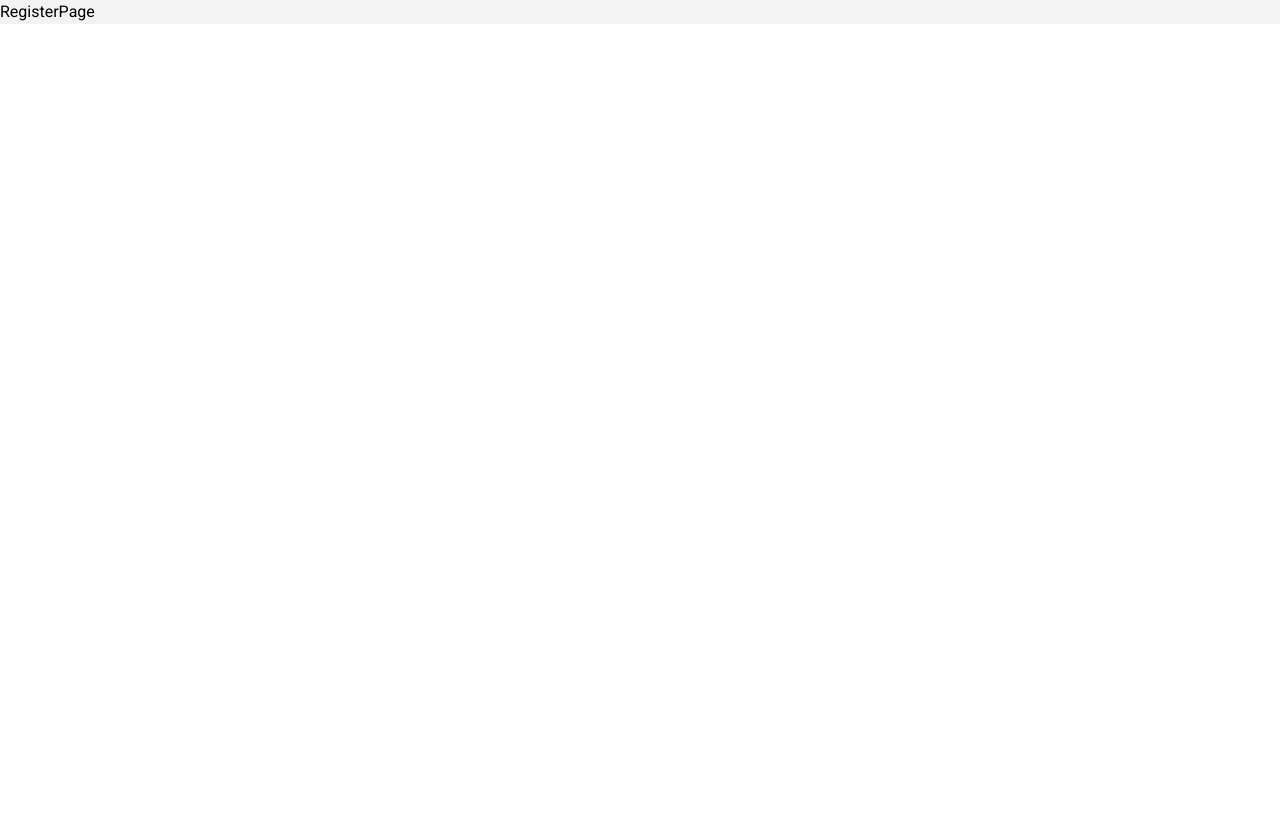
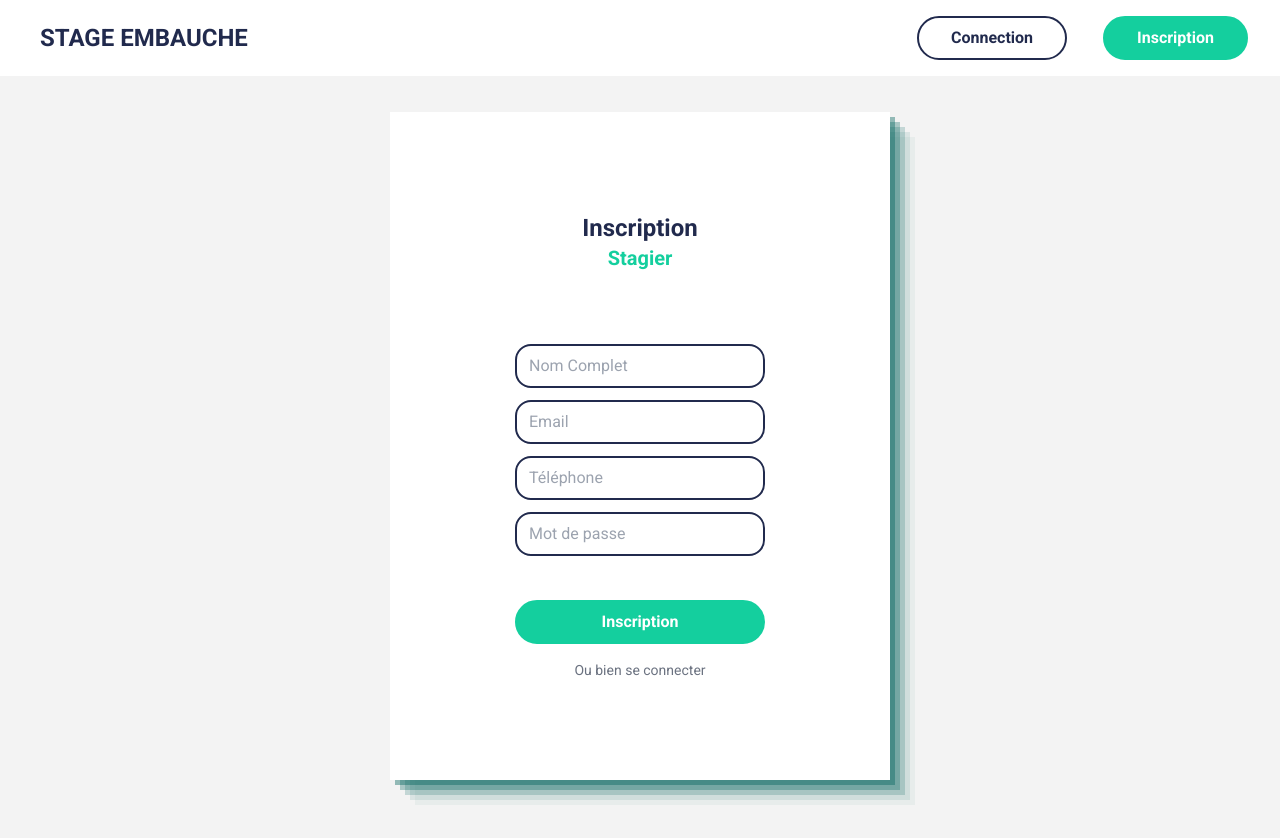
Before and after one commit to ad3mo/collect-interns-front, a React (Create React App) app: page /register in a window 1280 px wide. Shown: the top 838 px of the page. Before the commit the page ends 800 px from the top, so only its background shows below. Built offline with nearby package versions, Linux system fonts and the light colour scheme.

Commit message:
login/register pages, navbar/hero mods

```diff
--- a/src/components/Navbar.jsx
+++ b/src/components/Navbar.jsx
@@ -5,7 +5,7 @@ const Navbar = () => {
     const [open , setOpen] = useState(false)
     const handleClick = () => setOpen(!open)
   return (
-    <section className='sticky h-[80px] top-0 left-0 right-0 z-50 '>
+    <section className='sticky h-[80px] top-0 left-0 right-0 z-50'>
         <header className='bg-white px-8 flex justify-between py-4  items-center'>
             <Link to={"/"}>
             <div className='ml-2 cursor-pointer text-2xl text-primary-blue font-bold uppercase'>Stage Embauche</div>
--- a/src/index.css
+++ b/src/index.css
@@ -13,3 +13,7 @@
 .primary-green-btn {
   @apply cursor-pointer bg-primary-green border-2  border-primary-green text-white py-2 px-8 rounded-full font-semibold;
 }
+
+.input-blue {
+  @apply border-2 border-primary-blue py-2 px-3 rounded-2xl flex;
+}
--- a/src/pages/Feed.jsx
+++ b/src/pages/Feed.jsx
@@ -6,7 +6,9 @@ const Feed = () => {
   return (
     <MainLayout>
         <div className='h-screen'>
-            <div className=' bg-white h-full mt-8 mx-auto w-[80%] lg:w-[70%] p-8'>
+            <div className=' bg-white h-full mt-8 mx-auto w-[80%] lg:w-[70%] p-8 flex flex-col gap-3'>
+                <PostCard/>
+                <PostCard/>
                 <PostCard/>
             </div>
 
--- a/src/pages/HomePage/components/Hero.jsx
+++ b/src/pages/HomePage/components/Hero.jsx
@@ -3,7 +3,7 @@ import { Link } from "react-router-dom";
 
 const Hero = () => {
   return (
-    <section className="container  mx-auto flex flex-col p-5 lg:flex-row">
+    <section className="container  mx-auto flex flex-col p-10 lg:flex-row">
 
         <div className="mt-10 mx-auto lg:mx-0 lg:w-1/2">
           <h1 className="text-3xl font-bold text-primary-blue text-center md:text-5xl lg:text-left max-w-[540px]">
--- a/src/pages/LoginPage.jsx
+++ b/src/pages/LoginPage.jsx
@@ -1,8 +1,29 @@
 import React from 'react'
-
+import MainLayout from '../components/MainLayout'
 const LoginPage = () => {
+  const handleSubmit = (e) => {
+    e.preventDefault();
+  }
   return (
-    <div>LoginPage</div>
+    <MainLayout className="">
+      <div className='flex justify-center mt-8 h-screen'>
+        <form onSubmit={handleSubmit}>
+          <div className='bg-white w-[500px] h-auto py-[100px] mx-auto flex flex-col items-center text-center shadow-[5px_5px_rgba(0,_98,_90,_0.4),_10px_10px_rgba(0,_98,_90,_0.3),_15px_15px_rgba(0,_98,_90,_0.2),_20px_20px_rgba(0,_98,_90,_0.1),_25px_25px_rgba(0,_98,_90,_0.05)]'>
+            <div className='pb-8'>
+              <h1 className='text-2xl text-primary-blue font-bold'>Connexion</h1>
+              <h1 className='text-xl text-primary-green font-semibold'>Comme Stagier</h1>
+            </div>
+            <div className='flex flex-col gap-3 mt-10 w-1/2'>
+                <input className='input-blue' type='text' placeholder='Email' />
+                <input className='input-blue' type='password' placeholder='Mot de passe' />
+                <a className='text-sm text-gray-500 mt-2' href="/">Mot de passe oublié?</a>
+                <button type='submit' className='primary-green-btn scale-55 mt-8'>Se Connecter</button>
+            </div>
+            <a className='text-sm text-gray-500 mt-4' href='/register'>Ou bien S'inscrire</a>
+          </div>
+        </form>
+      </div>
+    </MainLayout>
   )
 }
 
--- a/src/pages/RegisterPage.jsx
+++ b/src/pages/RegisterPage.jsx
@@ -1,8 +1,31 @@
 import React from 'react'
+import MainLayout from '../components/MainLayout'
+const RegisterPage = () => {
+  const handleSubmit = (e) => {
+    e.preventDefault();
+  }
+  return (
+    <MainLayout className="">
+      <div className='flex justify-center  mt-8 h-screen'>
+        <form onSubmit={handleSubmit}>
+          <div className='bg-white w-[500px] h-auto py-[100px] mx-auto flex flex-col items-center text-center shadow-[5px_5px_rgba(0,_98,_90,_0.4),_10px_10px_rgba(0,_98,_90,_0.3),_15px_15px_rgba(0,_98,_90,_0.2),_20px_20px_rgba(0,_98,_90,_0.1),_25px_25px_rgba(0,_98,_90,_0.05)]'>
+            <div className='pb-8'>
+              <h1 className='text-2xl text-primary-blue font-bold'>Inscription</h1>
+              <h1 className='text-xl text-primary-green font-semibold'>Stagier</h1>
+            </div>
+            <div className='flex flex-col gap-3 mt-10 w-1/2'>
+                <input className='input-blue' type='text' placeholder='Nom Complet' />
+                <input className='input-blue' type='text' placeholder='Email' />
+                <input className='input-blue' type='text' placeholder='Téléphone' />
+                <input className='input-blue' type='password' placeholder='Mot de passe' />
 
-const RegisterPage = () => {
-  return (
-    <div>RegisterPage</div>
+                <button type='submit' className='primary-green-btn scale-55 mt-8'>Inscription</button>
+            </div>
+            <a className='text-sm text-gray-500 mt-4' href='/login'>Ou bien se connecter</a>
+          </div>
+        </form>
+      </div>
+    </MainLayout>
   )
 }
 
```
